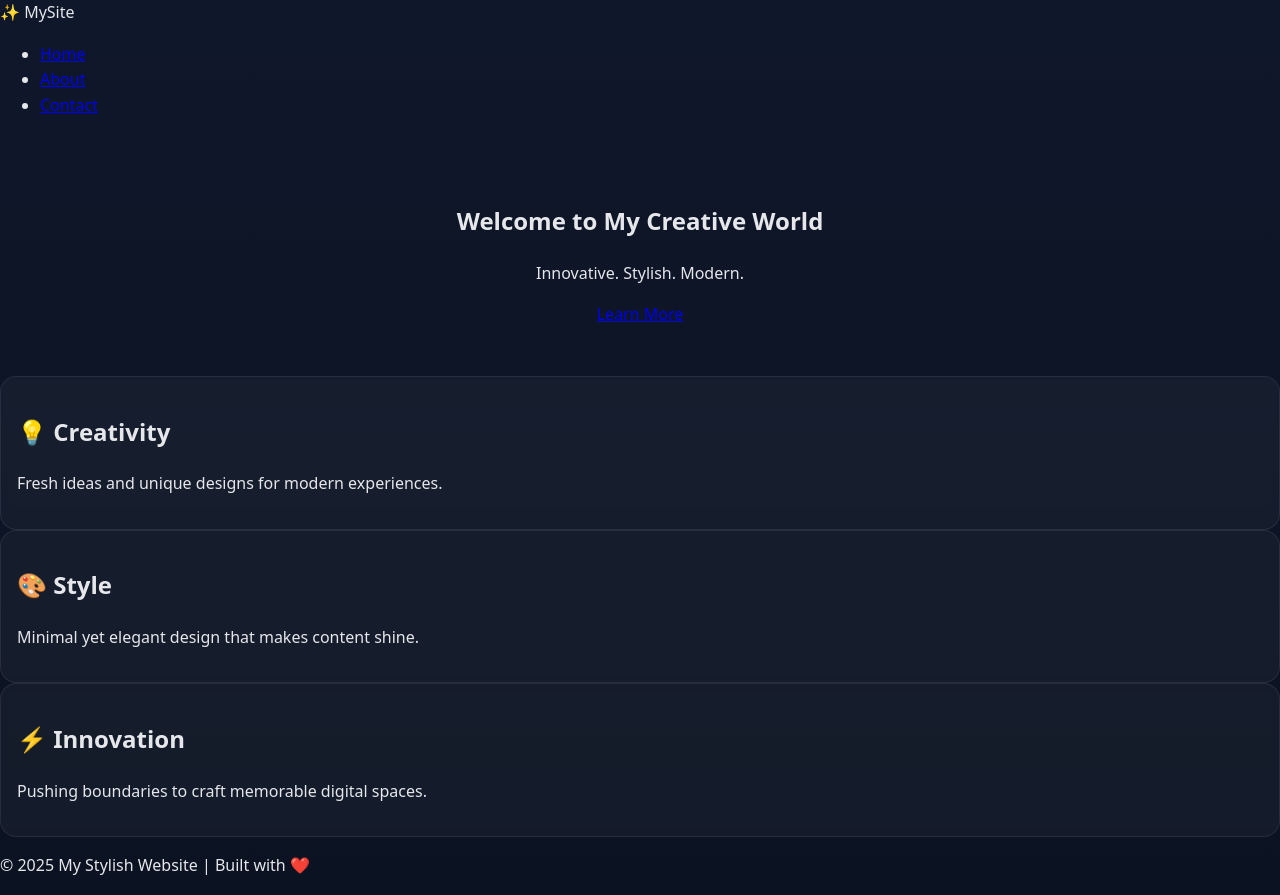
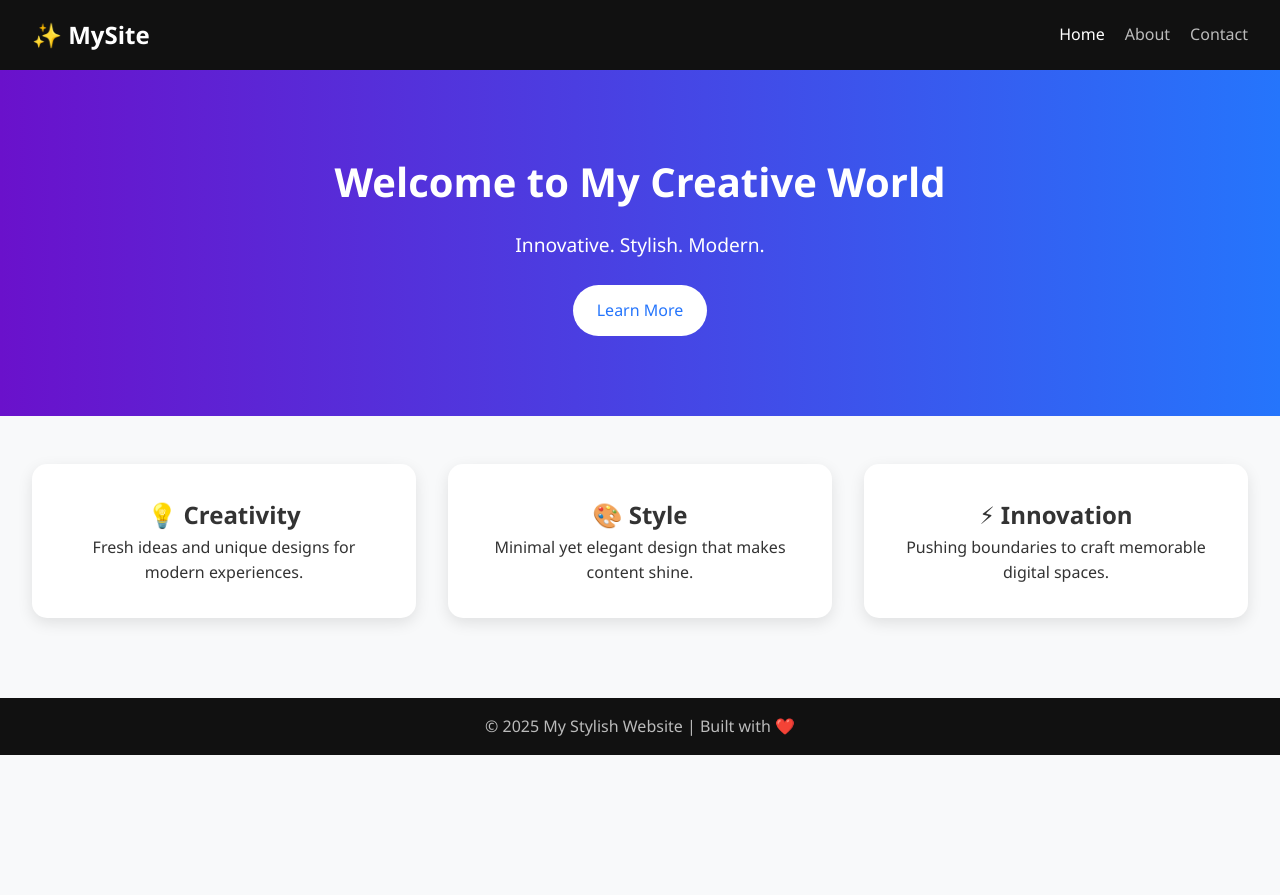
Before and after one commit to dhina2406/collaborative-static-website, a plain HTML site: page index.html in a window 1280 px wide. After the commit the page ends 800 px from the top, so only its background shows below. Drawn offline with Linux system fonts and the light colour scheme.

Commit message:
Update style.css

```diff
--- a/style.css
+++ b/style.css
@@ -1,88 +1,158 @@
-/* Basic, clean styles for a tiny multi-page site */
-:root {
-  --bg: #0f172a;       /* slate-900 */
-  --panel: #111827;    /* gray-900 */
-  --text: #e5e7eb;     /* gray-200 */
-  --muted: #94a3b8;    /* slate-400 */
-  --brand: #22c55e;    /* green-500 */
-  --brand-dark: #16a34a;
+/* General Styles */
+* {
+  margin: 0;
+  padding: 0;
+  box-sizing: border-box;
+  font-family: 'Segoe UI', Tahoma, Geneva, Verdana, sans-serif;
 }
 
-* { box-sizing: border-box; }
-html, body { margin: 0; padding: 0; }
 body {
-  font-family: system-ui, -apple-system, Segoe UI, Roboto, Ubuntu, Cantarell, "Helvetica Neue", Arial, sans-serif;
-  background: linear-gradient(180deg, var(--bg), #0b1221);
-  color: var(--text);
+  background: #f8f9fa;
+  color: #333;
   line-height: 1.6;
 }
 
-.container {
-  max-width: 960px;
-  margin: 0 auto;
-  padding: 1rem;
+/* Navbar */
+header {
+  background: #111;
+  padding: 1rem 2rem;
+  position: sticky;
+  top: 0;
+  z-index: 1000;
 }
 
-.site-header {
-  background: var(--panel);
-  border-bottom: 1px solid rgba(255,255,255,0.08);
+nav {
+  display: flex;
+  justify-content: space-between;
+  align-items: center;
 }
-.logo a {
-  color: var(--text);
+
+.logo {
+  color: #fff;
+  font-size: 1.5rem;
+  font-weight: bold;
+}
+
+.nav-links {
+  list-style: none;
+  display: flex;
+}
+
+.nav-links li {
+  margin-left: 20px;
+}
+
+.nav-links a {
+  color: #bbb;
   text-decoration: none;
+  transition: 0.3s;
 }
-.nav a {
-  color: var(--muted);
+
+.nav-links a:hover,
+.nav-links .active {
+  color: #fff;
+}
+
+/* Hero Section */
+.hero {
+  background: linear-gradient(to right, #6a11cb, #2575fc);
+  color: white;
+  text-align: center;
+  padding: 5rem 2rem;
+}
+
+.hero h1 {
+  font-size: 2.5rem;
+  margin-bottom: 1rem;
+}
+
+.hero p {
+  font-size: 1.2rem;
+  margin-bottom: 1.5rem;
+}
+
+.btn {
+  display: inline-block;
+  background: #fff;
+  color: #2575fc;
+  padding: 0.8rem 1.5rem;
+  border-radius: 30px;
   text-decoration: none;
-  margin-right: 1rem;
+  transition: 0.3s;
 }
-.nav a[aria-current="page"], .nav a:hover { color: var(--text); }
 
-.hero {
-  padding: 3rem 0;
-  text-align: center;
+.btn:hover {
+  background: #ddd;
 }
-.button {
-  display: inline-block;
-  padding: 0.6rem 1rem;
-  background: var(--brand);
-  color: #062a12;
-  border-radius: 0.75rem;
-  text-decoration: none;
-  font-weight: 600;
-}
-.button:hover { background: var(--brand-dark); color: #031a0a; }
 
-.grid {
+/* Features Section */
+.features {
   display: grid;
-  grid-template-columns: repeat(auto-fit, minmax(220px, 1fr));
-  gap: 1rem;
-  padding: 2rem 0 3rem;
+  grid-template-columns: repeat(auto-fit, minmax(250px, 1fr));
+  gap: 2rem;
+  padding: 3rem 2rem;
 }
 
 .card {
-  background: rgba(255,255,255,0.04);
-  border: 1px solid rgba(255,255,255,0.08);
-  border-radius: 1rem;
-  padding: 1rem;
-  backdrop-filter: blur(4px);
+  background: white;
+  padding: 2rem;
+  border-radius: 15px;
+  box-shadow: 0 5px 15px rgba(0,0,0,0.1);
+  text-align: center;
+  transition: 0.3s;
 }
 
-.site-footer {
-  background: var(--panel);
-  border-top: 1px solid rgba(255,255,255,0.08);
-  margin-top: 3rem;
-  padding: 1rem 0;
-  text-align: center;
+.card:hover {
+  transform: translateY(-5px);
 }
 
-label { display:block; margin: .5rem 0; }
-input, textarea {
-  width: 100%;
-  border-radius: .5rem;
-  border: 1px solid rgba(255,255,255,0.2);
-  background: rgba(255,255,255,0.05);
-  color: var(--text);
-  padding: .6rem .75rem;
+/* Page Header */
+.page-header {
+  background: #2575fc;
+  color: white;
+  text-align: center;
+  padding: 3rem 2rem;
 }
-button { cursor: pointer; }
+
+/* Content Section */
+.content {
+  padding: 2rem;
+  max-width: 800px;
+  margin: auto;
+}
+
+.content h2 {
+  margin: 1.5rem 0 0.5rem;
+  color: #2575fc;
+}
+
+/* Contact Form */
+.contact-form {
+  display: flex;
+  flex-direction: column;
+  gap: 1rem;
+  max-width: 600px;
+  margin: auto;
+}
+
+.contact-form input,
+.contact-form textarea {
+  padding: 0.8rem;
+  border: 1px solid #ccc;
+  border-radius: 8px;
+  outline: none;
+}
+
+.contact-form button {
+  border: none;
+  cursor: pointer;
+}
+
+/* Footer */
+footer {
+  background: #111;
+  color: #bbb;
+  text-align: center;
+  padding: 1rem;
+  margin-top: 2rem;
+}
```
